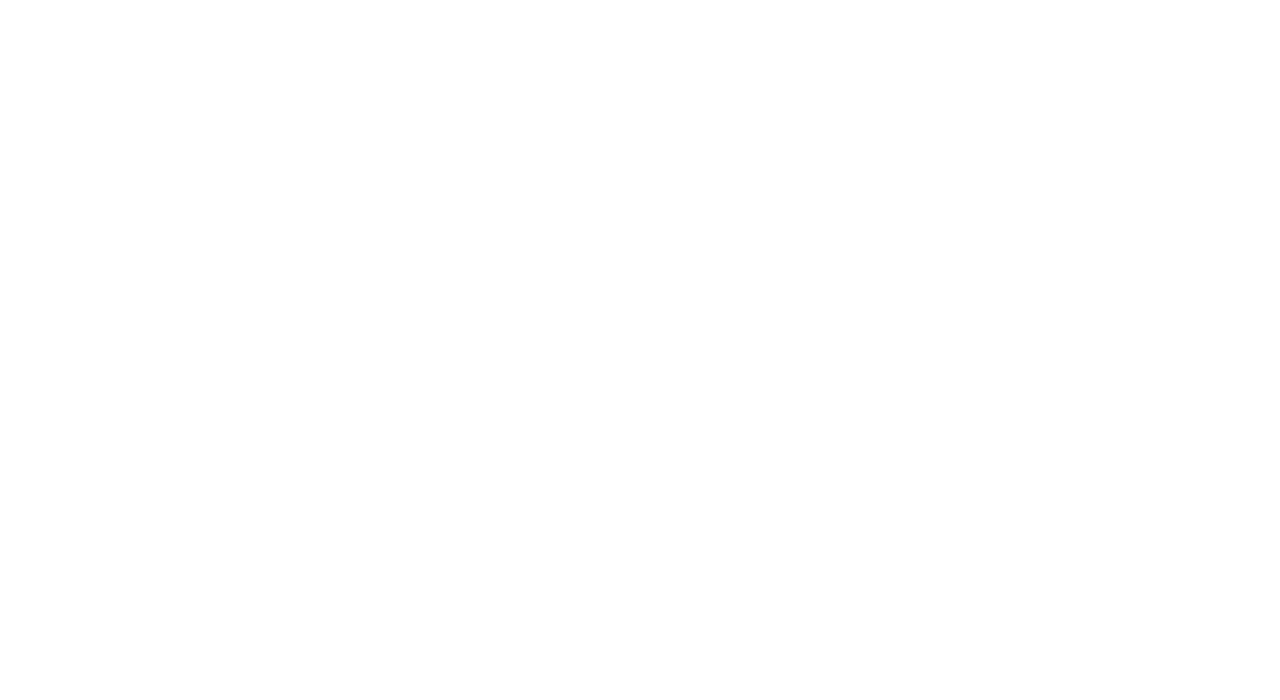
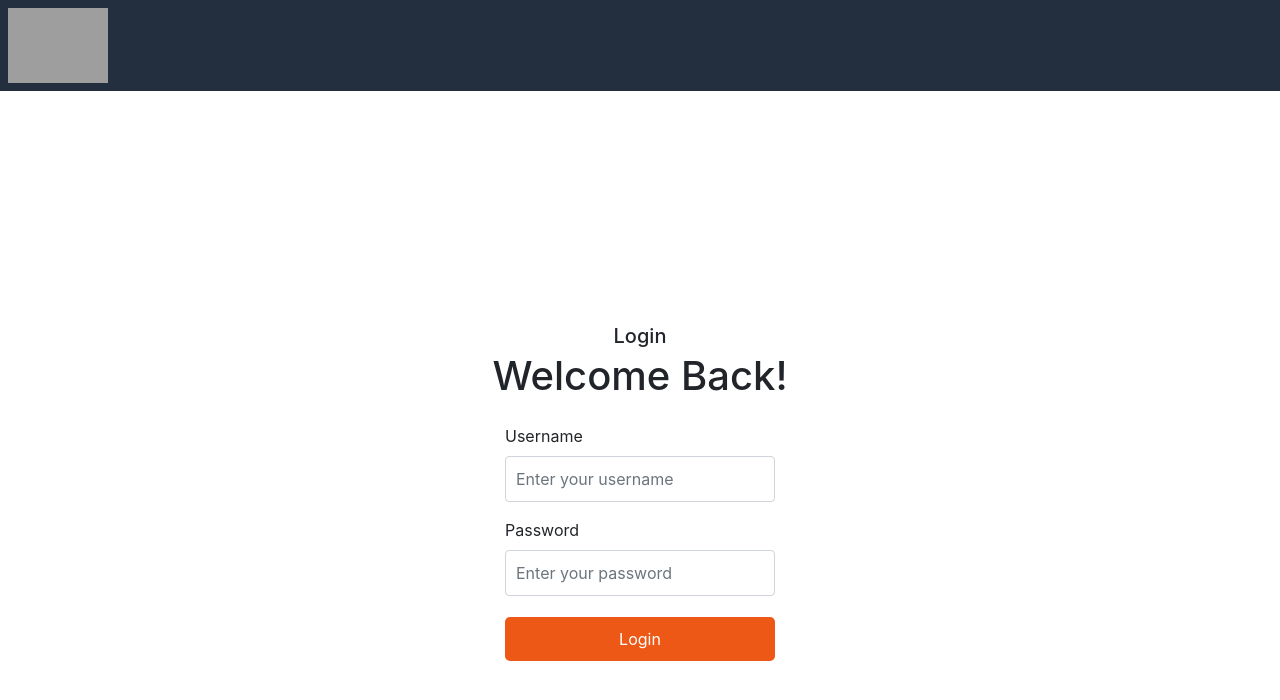
Before and after one commit to rohitjat49/amazon-project, a React (Create React App) app: page /admin-user in a window 1280 px wide. Before the commit this address had no page. Shown: the top 700 px of the page. Built offline with nearby package versions, Linux system fonts and the light colour scheme; grey boxes are pictures that could not be loaded.

Commit message:
admin page add

```diff
--- a/src/App.js
+++ b/src/App.js
@@ -24,6 +24,7 @@
 import OrderNowComponent from "./component/OrderNowComponent.jsx";
 import PaymentMethodComponent from "./component/PaymentMethodComponent.jsx";
 import OtpComponent from "./component/OtpComponent.jsx";
+import UserLogin from "./auth/UserLogin.jsx";
 
 
 
@@ -51,6 +52,8 @@
         <Route path="User-Details" element={<AdminUser/>}/>
         <Route path="User-Create" element={<UserSign/>}/>
         <Route path="User-card" element={<FormDetails/>}/>
+        <Route path="admin-user" element={<UserLogin/>}/>
+        <Route path="Cards-details" element={<FormDetails/>}/>
 
 
 
--- /dev/null
+++ b/src/auth/UserLogin.jsx
@@ -0,0 +1,104 @@
+
+import React, { useState } from "react";
+import { useNavigate } from "react-router-dom";
+import NavbarForm from "../component/NavbarForm";
+
+const UserLogin = () => {
+  const [username, setUsername] = useState("");
+  const [password, setPassword] = useState("");
+  const [message, setMessage] = useState("");
+  const navigate = useNavigate();
+
+  const handleSubmit = async (e) => {
+    e.preventDefault();
+
+    if (!username || !password) {
+      alert("Please fill in both username and password fields.");
+      return;
+    }
+
+    try {
+      const response = await fetch("https://ecommerce-ryoy.onrender.com/login", {
+        method: "POST",
+        headers: {
+          "Content-Type": "application/json",
+        },
+        body: JSON.stringify({
+          username: username,
+          password: password,
+        }),
+      });
+
+      const data = await response.json();
+
+      if (response.ok) {
+        localStorage.setItem("token", data.token);
+
+        navigate("/Cards-details"); // Add this line to navigate to the user page after logging in
+      } else {
+        setMessage(data.message || "Invalid username or password. Please try again.");
+      }
+    } catch (error) {
+      console.log(error);
+      setMessage("An error occurred. Please try again later.");
+    }
+  };
+
+  return (
+    <>
+      <NavbarForm />
+      <div className="container d-flex align-items-center justify-content-center min-vh-100">
+        <div className="row justify-content-center w-100">
+          <div className="col-md-8 col-lg-6">
+            <div className="cards">
+              <div className="card-body">
+                <h5 className="card-title text-center mt-2">Login</h5>
+                <h1 className="card-subtitle mb-4 text-center">Welcome Back!</h1>
+                <form onSubmit={handleSubmit}>
+                  <div className="mb-3">
+                    <label htmlFor="username" className="form-label">
+                      Username
+                    </label>
+                    <input
+                      type="text"
+                      className="form-control"
+                      id="username"
+                      name="username"
+                      placeholder="Enter your username"
+                      value={username}
+                      onChange={(e) => setUsername(e.target.value)}
+                      required
+                    />
+                  </div>
+                  <div className="mb-3">
+                    <label htmlFor="password" className="form-label">
+                      Password
+                    </label>
+                    <input
+                      type="password"
+                      className="form-control"
+                      id="password"
+                      name="password"
+                      placeholder="Enter your password"
+                      value={password}
+                      onChange={(e) => setPassword(e.target.value)}
+                      required
+                    />
+                  </div>
+                  <div className="d-grid">
+                    <button type="submit" className="btn-buy-now">
+                      Login
+                    </button>
+                  </div>
+                </form>
+                {message && <p className="mt-3 text-center text-danger">{message}</p>}
+              </div>
+            </div>
+          </div>
+        </div>
+      </div>
+    </>
+  );
+};
+
+export default UserLogin;
```
